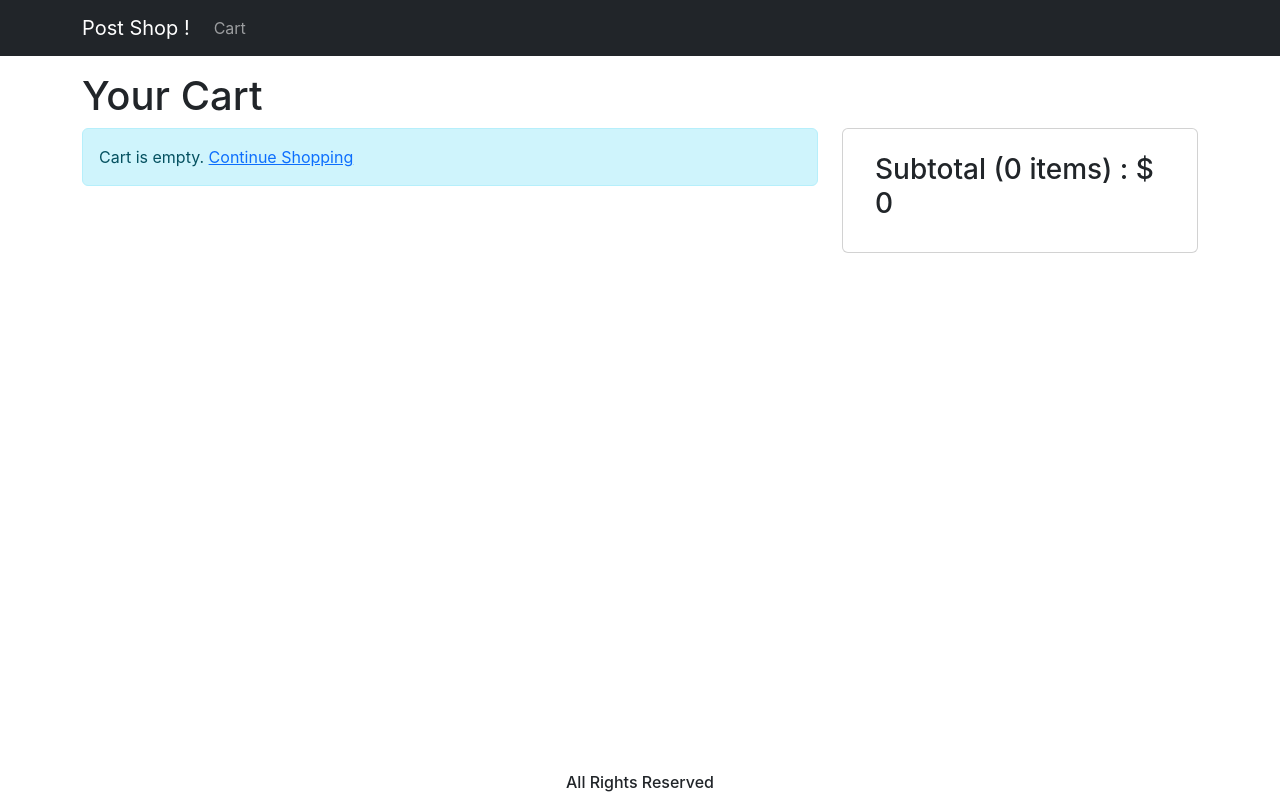
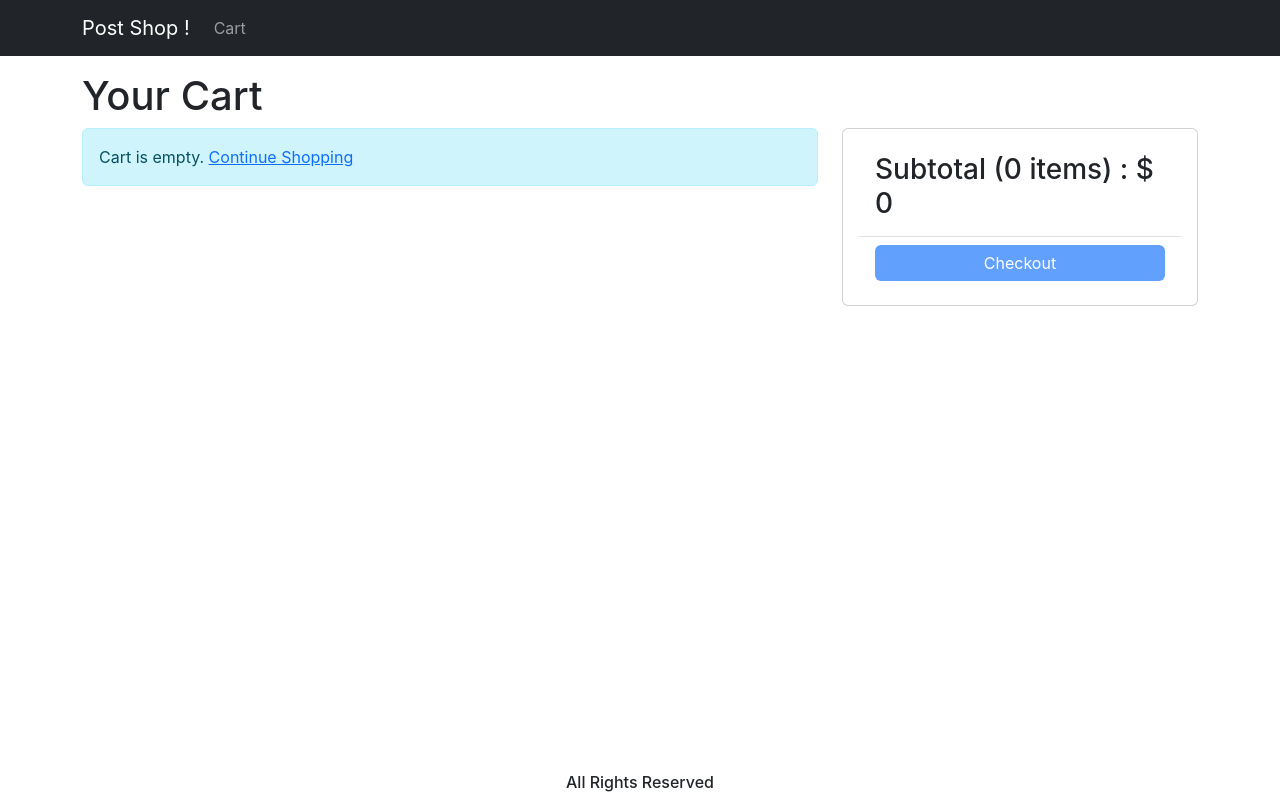
Before and after one commit to Calathea-Z/shop-clone-fe, a React (Create React App) app: page /cart in a window 1280 px wide. Built offline with nearby package versions, Linux system fonts and the light colour scheme.

Commit message:
Add Checkout button.

```diff
--- a/src/Pages/Cart.js
+++ b/src/Pages/Cart.js
@@ -74,6 +74,17 @@
                     {cartItems.reduce((a, c) => a + c.price * c.quantity, 0)}
                   </h3>
                 </ListGroup.Item>
+                <ListGroup.Item>
+                  <div className='d-grid'>
+                    <Button
+                      type='button'
+                      variant='primary'
+                      disabled={cartItems.length === 0}
+                      >
+                        Checkout
+                      </Button>
+                  </div>
+                </ListGroup.Item>
               </ListGroup>
             </Card.Body>
           </Card>
```
